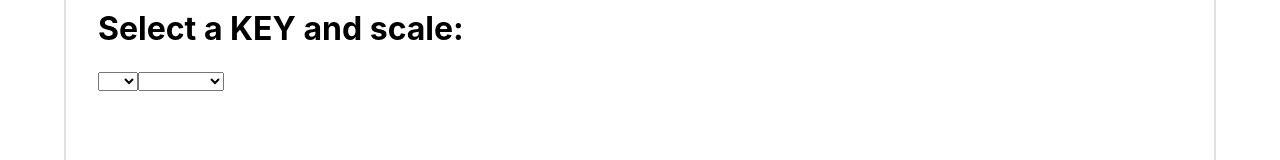
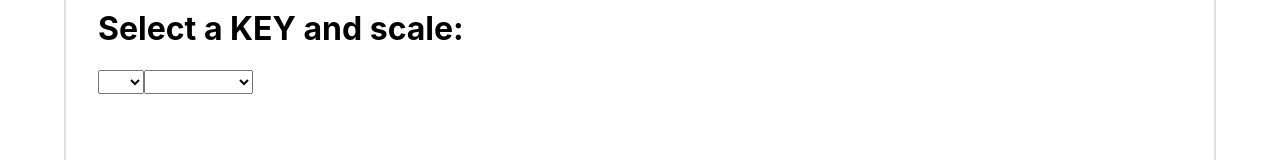
Before and after one commit to harryuan65/Fretboard, a React (Create React App) app: page / in a window 1280 px wide. Shown: the part 398-558 px from the top of the page. Built offline with nearby package versions, Linux system fonts and the light colour scheme.

Commit message:
feat: add media for scale notes font size

```diff
--- a/src/components/ScaleFinder/styles.module.css
+++ b/src/components/ScaleFinder/styles.module.css
@@ -12,3 +12,13 @@
   min-width: 48px;
   margin-top: 32px;
 }
+
+select {
+  font-size: large;
+}
+
+@media screen and (max-width: 412px) {
+  .note {
+    min-width: 36px;
+  }
+}
```
